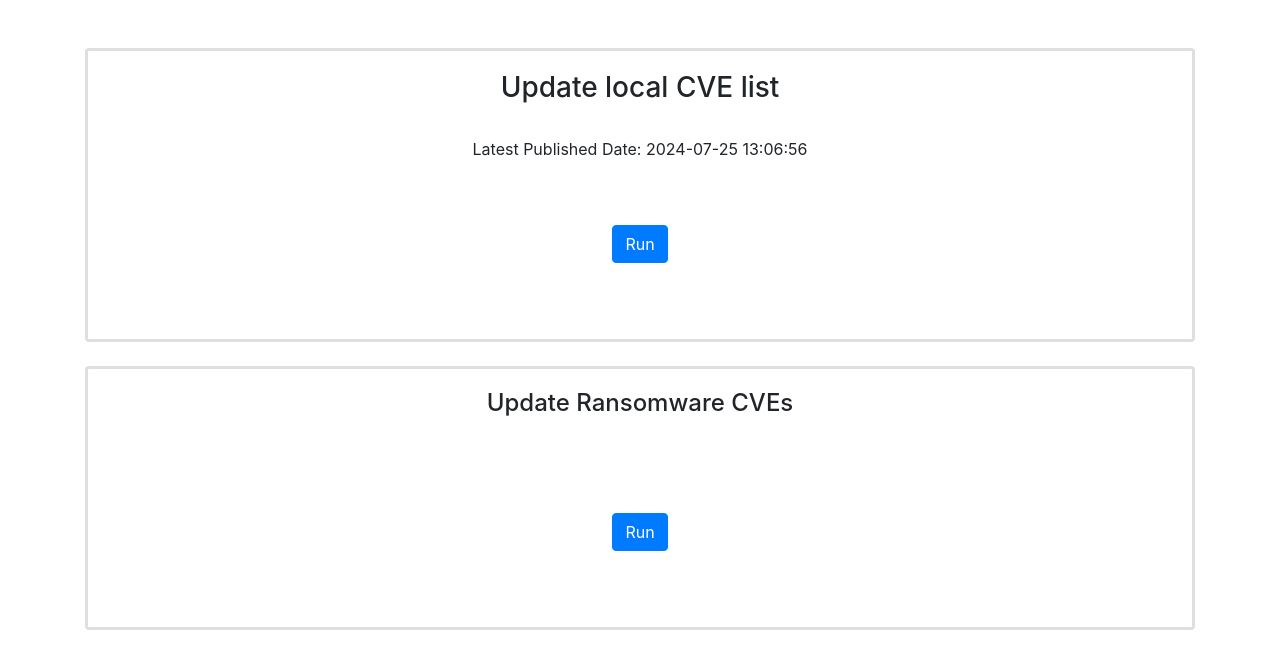
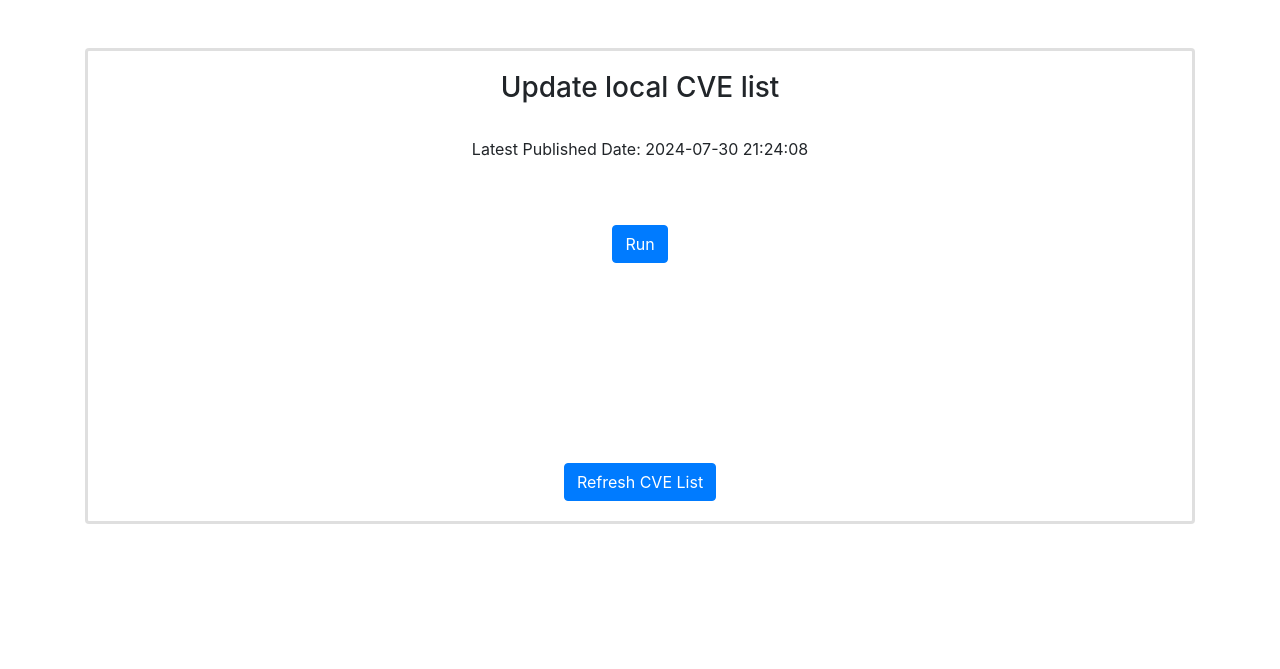
Before and after one commit to AnuragP170/cve_project, a Django app: page /cve-list/update-ransomware/ in a window 1280 px wide. Shown: the part 56-725 px from the top of the page. Run offline with Django 4.2, Linux system fonts and the light colour scheme; some libraries are stand-ins or nearby versions.

Commit message:
combined update (cve database and ransomware update)

```diff
--- a/cve_app/models.py
+++ b/cve_app/models.py
@@ -26,9 +26,6 @@ class RansomwareCVEEntry(models.Model):
     description = models.TextField(blank=True)
     mitigation = models.TextField(blank=True)
     ransomware = models.CharField(max_length=500, blank=True)
-    school = models.CharField(max_length=500, blank=True)
-    CISA = models.CharField(max_length=500, blank=True)
-    NVD = models.CharField(max_length=500, blank=True)
     cve_references_url = models.TextField(blank=True)
     rw_references_url = models.TextField(blank=True)
 
--- a/cve_app/templates/cve_app/update.html
+++ b/cve_app/templates/cve_app/update.html
@@ -40,21 +40,109 @@
                 <div id="new-entries" class="mt-3">
                     <!-- New entries will be displayed here -->
                 </div>
-            </div>
-        </div>
 
-        <div class="card">
-            <div class="card-body text-center">
-                <h4>Update Ransomware CVEs</h4><br>
+
+                <br>
                 <p><span id="latest-date-1">{{ latest_update }}</span></p><br><br>
-                <button class="btn btn-primary" id="update-button-1">Run</button>
                 <p id="status-message-1" class="mt-3"></p><br>
                 <div id="new-entries-1" class="mt-3">
                     <!-- New entries will be displayed here -->
                 </div>
-            </div>
+                 <button class="btn btn-primary hidden" id="home-button">Refresh CVE List</button>
+             </div>
         </div>
     </div>
+
+   <script>
+document.getElementById("update-button").onclick = function() {
+    var updateButton = document.getElementById("update-button");
+    var statusMessage = document.getElementById("status-message");
+    var statusMessage1 = document.getElementById("status-message-1");
+    var newEntriesDiv = document.getElementById("new-entries");
+    var newEntriesDiv1 = document.getElementById("new-entries-1");
+
+    // Disable the button and change the text to indicate the process is ongoing
+    updateButton.disabled = true;
+    updateButton.innerText = "Updating...";
+
+    // Fetch for the first update
+    fetch('/cve-list/update-cves/')
+        .then(response => response.json())
+        .then(data => {
+            // Update the status message and latest date for the first update
+            statusMessage.innerText = data.message;
+            document.getElementById("latest-date").innerText = data.latest_date;
+
+            // Display new entries in a table for the first update
+            newEntriesDiv.innerHTML = '<h5>New Entries:</h5>';
+            if (data.new_entries.length === 0) {
+                newEntriesDiv.innerHTML += '<p>None</p>';
+            } else {
+                var table = '<table class="table table-striped"><thead><tr><th scope="col">CVE ID</th></tr></thead><tbody>';
+                data.new_entries.forEach(function(cve_id) {
+                    table += '<tr><td>' + cve_id + '</td></tr>';
+                });
+                table += '</tbody></table>';
+                newEntriesDiv.innerHTML += table;
+            }
+        })
+        .catch(error => {
+            // Handle any errors that occur during the fetch for the first update
+            statusMessage.innerText = "An error occurred. Please try again.";
+            console.error('Error:', error);
+        });
+
+    // Fetch for the second update
+    fetch('/cve-list/update-ransomware-cves/', {
+        method: 'POST',
+        headers: {
+            'X-CSRFToken': '{{ csrf_token }}'
+        }
+    })
+        .then(response => response.json())
+        .then(data => {
+            // Update the status message and latest date for the second update
+            statusMessage1.innerText = data.message;
+            document.getElementById("latest-date-1").innerText = data.latest_update;
+
+            // Display new entries in a table for the second update
+            newEntriesDiv1.innerHTML = '<h5>New Entries:</h5>';
+            if (data.new_cves.length === 0) {
+                newEntriesDiv1.innerHTML += '<p>None</p>';
+            } else {
+                var table = '<table class="table table-striped"><thead><tr><th scope="col">CVE ID</th></tr></thead><tbody>';
+                data.new_cves.forEach(function(cve_id) {
+                    table += '<tr><td>' + cve_id + '</td></tr>';
+                });
+                table += '</tbody></table>';
+                newEntriesDiv1.innerHTML += table;
+            }
+        })
+        .catch(error => {
+            // Handle any errors that occur during the fetch for the second update
+            statusMessage1.innerText = "An error occurred. Please try again.";
+            console.error('Error:', error);
+        })
+        .finally(() => {
+            // Re-enable the button and reset the text once both fetch operations are complete
+            updateButton.disabled = false;
+            updateButton.innerText = "Update CVEs";
+        });
+};
+       document.getElementById("home-button").onclick = function() {
+        window.location.href = "/cve-list/new-cves/";
+    };
+
+   </script>
+
+<style>
+    .card {
+    border: 3px solid rgba(0, 0, 0, .125);
+    }
+</style>
+</body>
+</html>
+<!---
 
 <script>
     document.getElementById("update-button").onclick = function() {
@@ -89,6 +177,7 @@
                 // Re-enable the button and reset the text
                 updateButton.disabled = false;
                 updateButton.innerText = "Update CVEs";
+
             })
             .catch(error => {
                 // Handle any errors that occur during the fetch
@@ -97,6 +186,10 @@
                 updateButton.innerText = "Update CVEs";
                 console.error('Error:', error);
             });
+    };
+
+        document.getElementById("home-button").onclick = function() {
+        window.location.href = "/cve-list/new-cves/";
     };
         document.getElementById("update-button-1").onclick = function() {
         var updateButton = document.getElementById("update-button-1");
@@ -145,11 +238,4 @@
             });
     };
 
-</script>
-<style>
-    .card {
-    border: 3px solid rgba(0, 0, 0, .125);
-    }
-</style>
-</body>
-</html>
+</script --->
--- a/cve_app/urls.py
+++ b/cve_app/urls.py
@@ -24,4 +24,5 @@ urlpatterns = [
     path('ransomware/', load_ransomware_data, name='ransomware_cves'),
     path('update-ransomware-cves/', update_ransomware_cves_view, name='update_ransomware_cves'),
     path('update-ransomware/', update_ransomware_page, name='update_ransomware_page'),
+    path('new-cves/', load_cve_data, name='new_cves')
 ]
--- a/cve_app/views.py
+++ b/cve_app/views.py
@@ -213,7 +213,7 @@ def update_ransomware_cves_view(request):
             subprocess.run(['python', 'update_ransomware_cves.py'], capture_output=True, text=True, check=True)
             # Get the latest update info
             update_info = get_latest_update_info()
-            return JsonResponse({'message': 'Ransomware CVEs updated successfully!', **update_info}, status=200)
+            return JsonResponse({'message': 'Added more CVEs to ransomware filter', **update_info}, status=200)
         except subprocess.CalledProcessError as e:
             return JsonResponse({'message': f'An error occurred: {e}', 'latest_update': 'N/A', 'new_cves': []},
                                 status=500)
--- a/cve_project/urls.py
+++ b/cve_project/urls.py
@@ -26,5 +26,6 @@ urlpatterns = [
     path('', lambda request: redirect('cve-list/', permanent=True)),
     path('run_cisa_script/', views.run_cisa_script, name='run_cisa_script'),
     path('ransomware/', views.load_ransomware_data, name='ransomware'),
-    path('update/', views.update_page, name='update_page')
+    path('update/', views.update_page, name='update_page'),
+    path('new-cves/', views.load_cve_data, name='new_cves')
 ]
--- a/cves_from_cisa.txt
+++ b/cves_from_cisa.txt
@@ -227,6 +227,7 @@ CVE-2024-21793
 CVE-2024-26026
 CVE-2024-26169
 CVE-2024-27198
+CVE-2024-37085
 CVE-2024-38080
 CVE-2024-38112
 CVE-2024-40725
--- a/update_log.json
+++ b/update_log.json
@@ -1,8 +1,6 @@
 {
-    "latest_update": "2024-07-25 13:06:56",
+    "latest_update": "2024-07-30 21:24:08",
     "new_cves": [
-        "CVE-2022-38028",
-        "CVE-2024-21793",
-        "CVE-2024-26026"
+        "CVE-2024-37085"
     ]
 }
--- a/urls.py
+++ b/urls.py
@@ -20,5 +20,6 @@ from cve_app import views
 
 urlpatterns = [
     path('admin/', admin.site.urls),
-    path('cve-list/', views.load_cve_data, name='cve_list')
+    path('cve-list/', views.load_cve_data, name='cve_list'),
+    path('new-cves/', views.load_cve_data, name='new_cves')
 ]
```
Also changed, not shown: cve_app/templates/cve_app/ransomware.html (+1 -7 lines).
